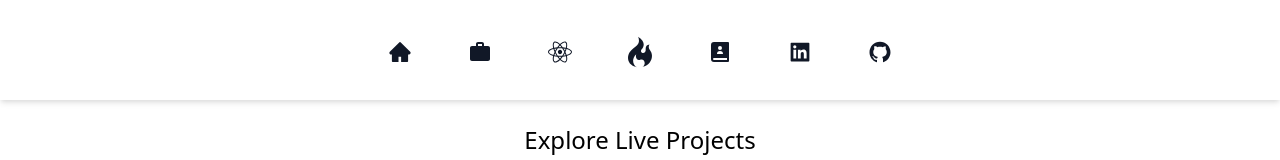
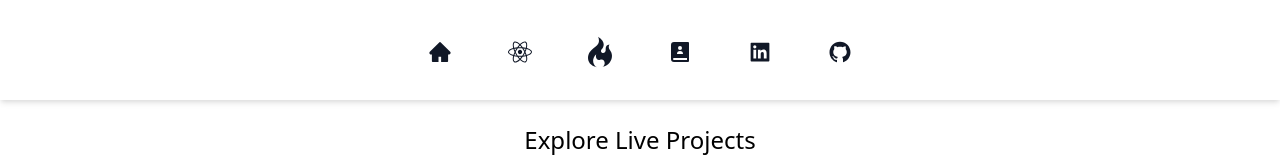
Before and after one commit to Dan-James765/Portfolio-Site-, a React (Create React App) app: page / in a window 1280 px wide. Shown: the top 160 px of the page. Built offline with nearby package versions, Linux system fonts and the light colour scheme.

Commit message:
First commit

```diff
--- a/src/Header Components/Header.js
+++ b/src/Header Components/Header.js
@@ -4,7 +4,7 @@ import { AiFillLinkedin } from "react-icons/ai";
 import { AiFillGithub } from "react-icons/ai";
 import { AiFillHome } from "react-icons/ai";
 import { GoFlame } from "react-icons/go";
-import { MdWork } from "react-icons/md";
+// import { MdWork } from "react-icons/md";
 import { RiContactsBook2Fill } from "react-icons/ri";
 import { FaReact } from "react-icons/fa";
 import { Link } from "react-router-dom";
@@ -17,9 +17,9 @@ function Header() {
           <Link to="/">
             <HeaderItem Title="Home" Icon={AiFillHome} />
           </Link>
-          <Link to="/workexperience">
+          {/* <Link to="/workexperience">
             <HeaderItem Title="Work Experience & Education" Icon={MdWork} />
-          </Link>
+          </Link> */}
           <Link to="/programmingskills">
             <HeaderItem Title="Programming Skills" Icon={FaReact} />
           </Link>
```
